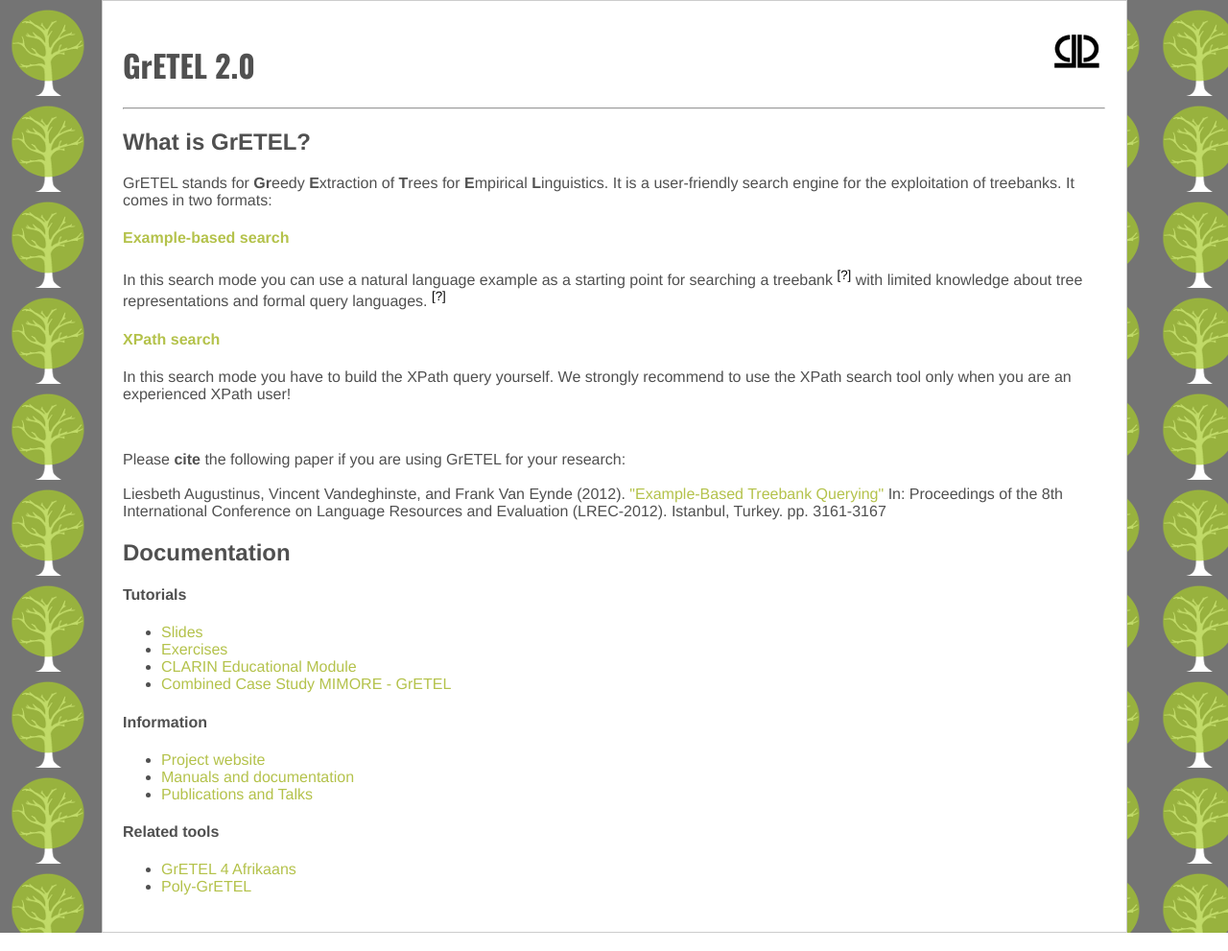
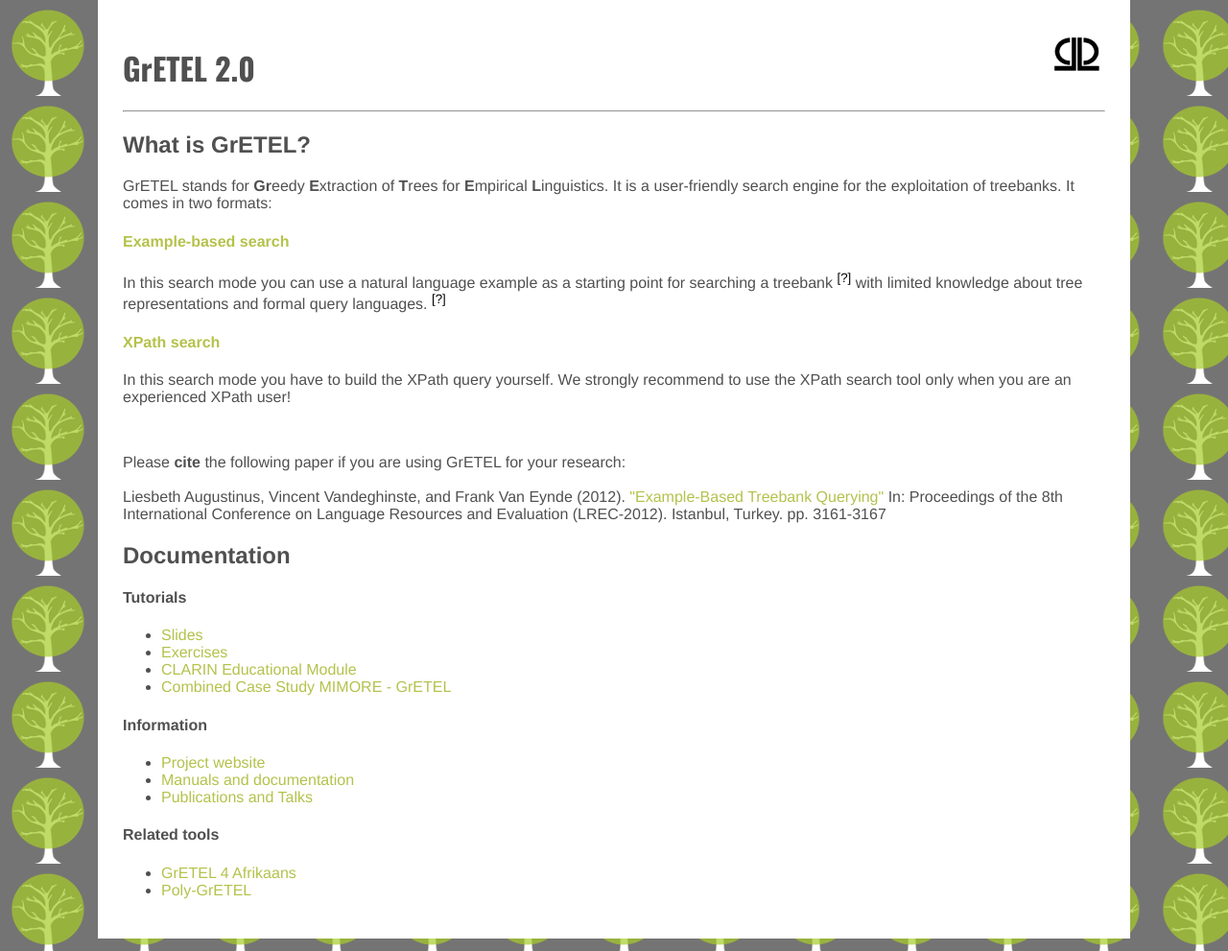
Before and after one commit to UUDigitalHumanitieslab/gretel, a PHP site: page / in a window 1280 px wide. Shown: the whole page at 96% size. Run offline with PHP 8.4, Linux system fonts and the light colour scheme; some libraries are stand-ins or nearby versions; some web fonts are replaced.

Commit message:
improved body styling issues

```diff
--- a/style/css/gretel.css
+++ b/style/css/gretel.css
@@ -7,7 +7,7 @@
 /* for the GrETEL2.0 project */
 
 body {
-    margin: 0% 8%;
+    margin: 0;
     background-color: #747474;
     background-image: url("../../img/gretel_logo_small.png");
     background-repeat: repeat;
@@ -15,12 +15,10 @@ body {
     font-family: 'Carrois Gothic', helvetica, sans-serif;
 }
 #container {
-    clear: both;
-    padding: 2%;
+    padding: 1.6em;
     min-width: 480px;
     max-width: 1024px;
-    margin: 0 auto;
-    border: 1px solid #ccc;
+    margin: 0 auto 0.8em;
     background: #fff;
 }
 #ccl-logo * {
```
